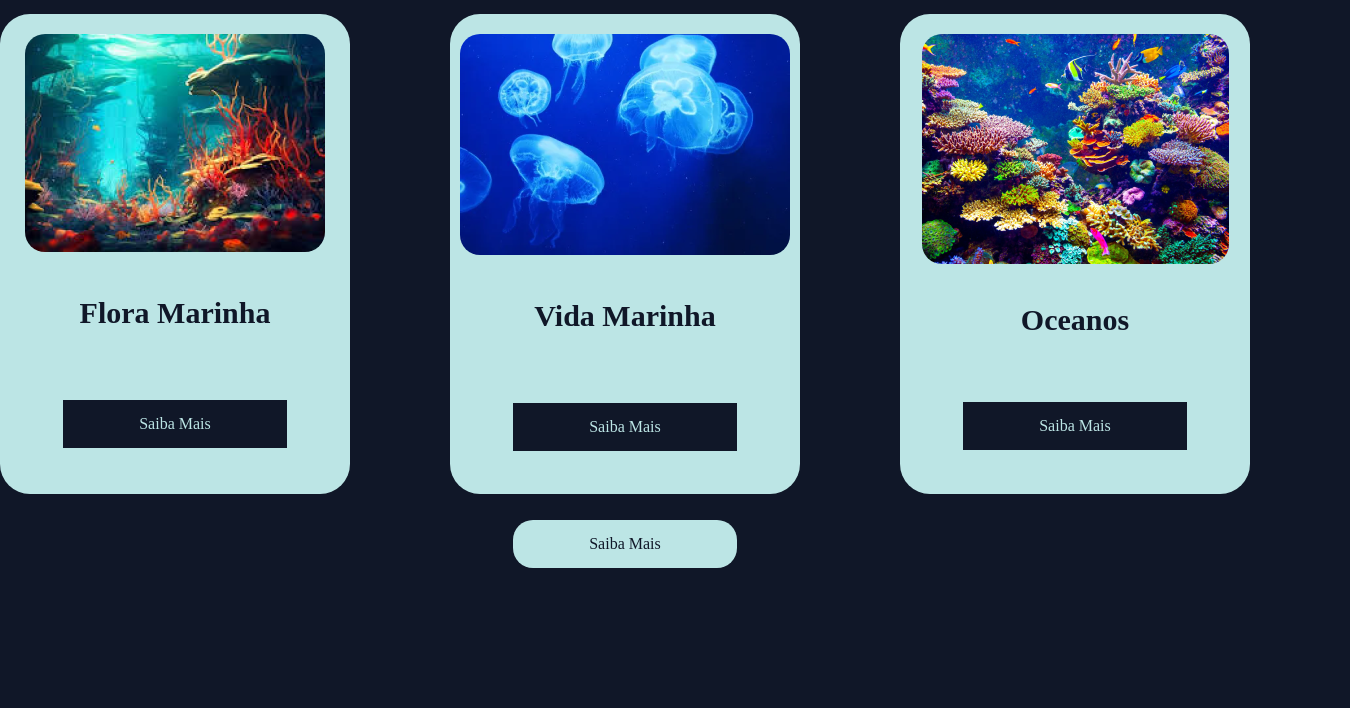
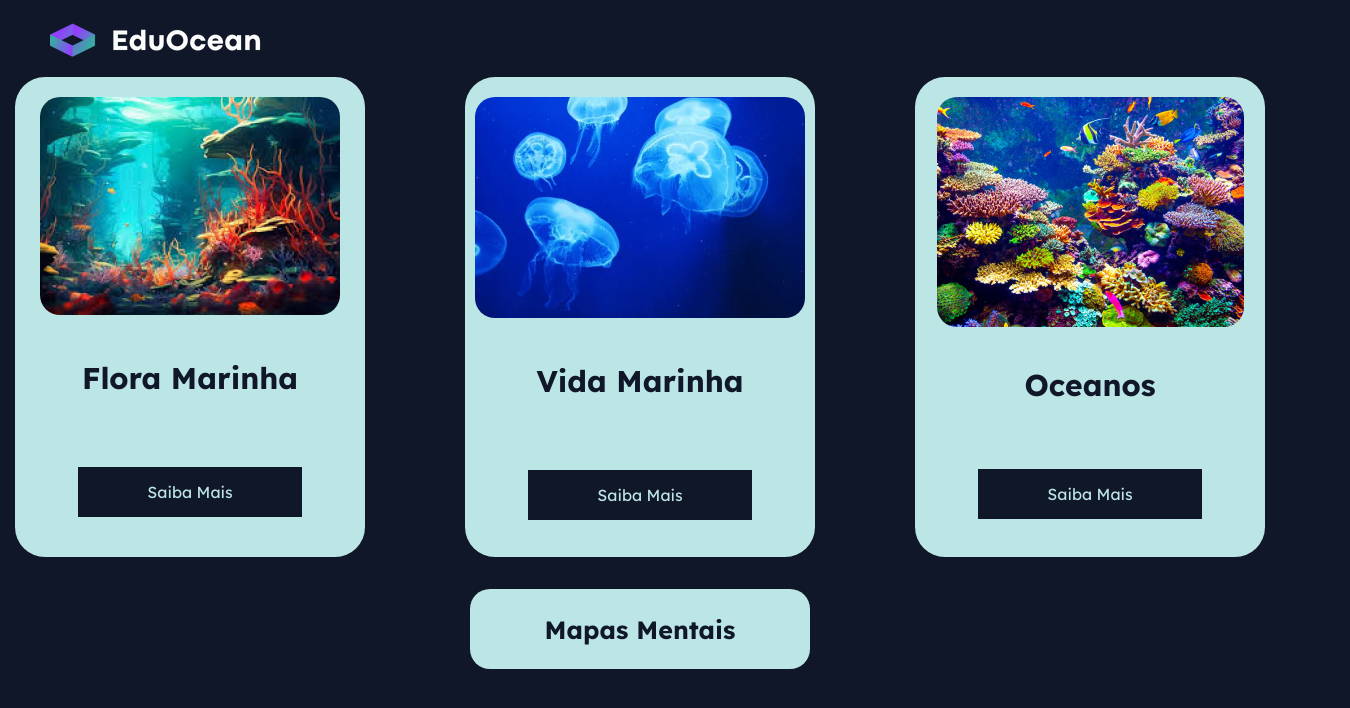
Before and after one commit to jp5plays/EduOcean, a plain HTML site: page conteudo/conteudo.html in a window 1280 px wide. Shown: the whole page, 1350 px wide, since content can reach past the window. Drawn offline with Linux system fonts and the light colour scheme.

Commit message:
Início das páginas de conteúdo

```diff
--- a/conteudo/conteudo.css
+++ b/conteudo/conteudo.css
@@ -3,6 +3,10 @@
     padding: 0;
     box-sizing: border-box;
     color: var(--dark-blue);
+    font-family: "Lexend Deca", sans-serif;
+
+
+
   }
 
   :root {
@@ -12,8 +16,13 @@
 
   body {
     background-color: var(--dark-blue);
+     display: grid;
+   }
 
-     display: grid;
+   .conteiner{
+    max-width: 1440px;
+    margin: 0;
+    height: auto;
    }
   main{
     display: flex;
@@ -34,9 +43,11 @@
     margin-top: 1rem;
 
 
+
 }
 
 .ret1{
+
     width: 200px;  /* largura do retângulo */
     height: 100px; /* altura do retângulo */
     background-color:var(--light-blue); /* cor de fundo do retângulo */
@@ -135,22 +146,28 @@
     margin-left: 50px;
     margin-top: 10px;
 }
-
+.ret1 section{
+    display: flex;
+    align-items: center;
+    justify-content: center;
+}
 #a{
 
     border: none;
     color: var(--dark-blue);
-    padding: 15px 30px;
     text-align: center;
     text-decoration: none;
-    display: inline-block;
+    display: flex;
+    align-items: center;
+    justify-content: center;
     font-size: 16px;
-    margin: 4px 2px;
     cursor: pointer;
-    border-radius: 0px;
     background-color: var(--light-blue);
-    width: 14rem;
     margin-top: 65px;
     border-radius: 20px;
+    width:340px;
+    height: 80px;
+    font-size: 25px;
+    font-weight: bolder;
 
 }
--- a/conteudo/conteudo.html
+++ b/conteudo/conteudo.html
@@ -4,31 +4,34 @@
     <meta charset="UTF-8">
     <meta name="viewport" content="width=device-width, initial-scale=1.0">
     <title>Document</title>
+    <link rel="preconnect" href="https://fonts.googleapis.com">
+    <link rel="preconnect" href="https://fonts.gstatic.com" crossorigin>
+    <link href="https://fonts.googleapis.com/css2?family=Lexend+Deca:wght@100..900&family=Rubik:ital,wght@0,300..900;1,300..900&display=swap" rel="stylesheet">
     <link rel="stylesheet" href="conteudo.css">
 </head>
-
+<body>
+    <div class="conteiner">
 <header>
     <nav>
         <ul>
             <li>
-                <a href="../home/index.html"><img src="..//home/imgs-home/edulogo.png" alt="" id ="img" ></a>
+                <a href="../index.html"><img src="../imgs-home/edulogo.png" alt="" id ="img" ></a>
             </li>
         </ul>
     </nav>
 </header>
 
 
-<body>
+
     <main>
 
-            <div class="ret"><img src="../conteudo/imgs-conteudos/flora 1.png" alt=""> <h2>Flora Marinha</h2> <a href="#">Saiba Mais</a></div>
-            <div class="ret1"><img src="../conteudo/imgs-conteudos/aguaviva 1.png" alt=""> <h2>Vida Marinha</h2> <a href="#">Saiba Mais</a>     <section> <a id="a" href="">Saiba Mais</a></section>
+            <div class="ret"><img src="../conteudo/imgs-conteudos/flora 1.png" alt=""> <h2>Flora Marinha</h2> <a href="./flora.html">Saiba Mais</a></div>
+            <div class="ret1"><img src="../conteudo/imgs-conteudos/aguaviva 1.png" alt=""> <h2>Vida Marinha</h2> <a href="#">Saiba Mais</a>     <section> <a id="a" href="">Mapas Mentais</a></section>
             </div>
             <div class="ret2"><img src="../conteudo/imgs-conteudos/imagem_2024-05-16_213008605 3.png" alt=""> <h2>Oceanos</h2> <a href="#">Saiba Mais</a></div>
-       <section class="botao">
-       </section>
+
 
     </main>
-
+</div>
 </body>
 </html>
--- /dev/null
+++ b/conteudo/flora.css
@@ -0,0 +1,35 @@
+* {
+    margin: 0;
+    padding: 0;
+    box-sizing: border-box;
+    font-family: "Lexend Deca", sans-serif;
+    background-color: var(--dark-blue);
+
+
+
+  }
+  :root {
+    --dark-blue: #101728;
+    --light-blue: #BCE5E5;
+  }
+
+
+  body{
+    display: grid;
+    flex-direction: column;
+  }
+  .conteiner{
+    max-width: 1440px;
+    margin: 0;
+    height: auto;
+   }
+
+   .barra{
+    width: 200px;
+    height: 100px;
+    background-color:var(--light-blue);
+    border-radius: 30px;
+    width: 200px;
+    height:100px;
+
+   }
--- a/style.css
+++ b/style.css
@@ -3,6 +3,7 @@
     padding: 0;
     box-sizing: border-box;
     color: var(--dark-blue);
+    font-family: "Lexend Deca", sans-serif;
   }
 
   :root {
@@ -113,7 +114,7 @@
     margin-top: -460px;
     margin-left: 100px;
     color: #fff;
-    font-size: 100px;
+    font-size: 90px;
   }
 
   #bolinha{
```
Also changed, not shown: conteudo/flora.html (added, +22 -0 lines), index.html (+7 -5 lines).
